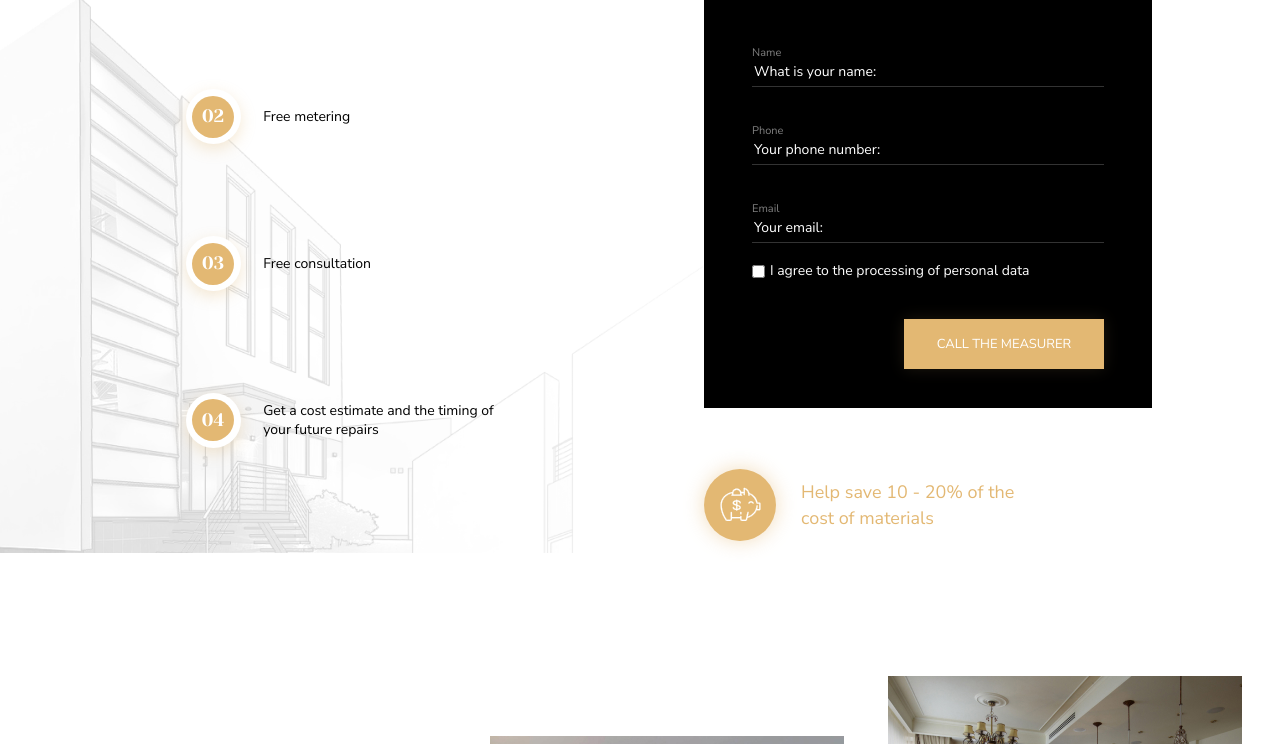
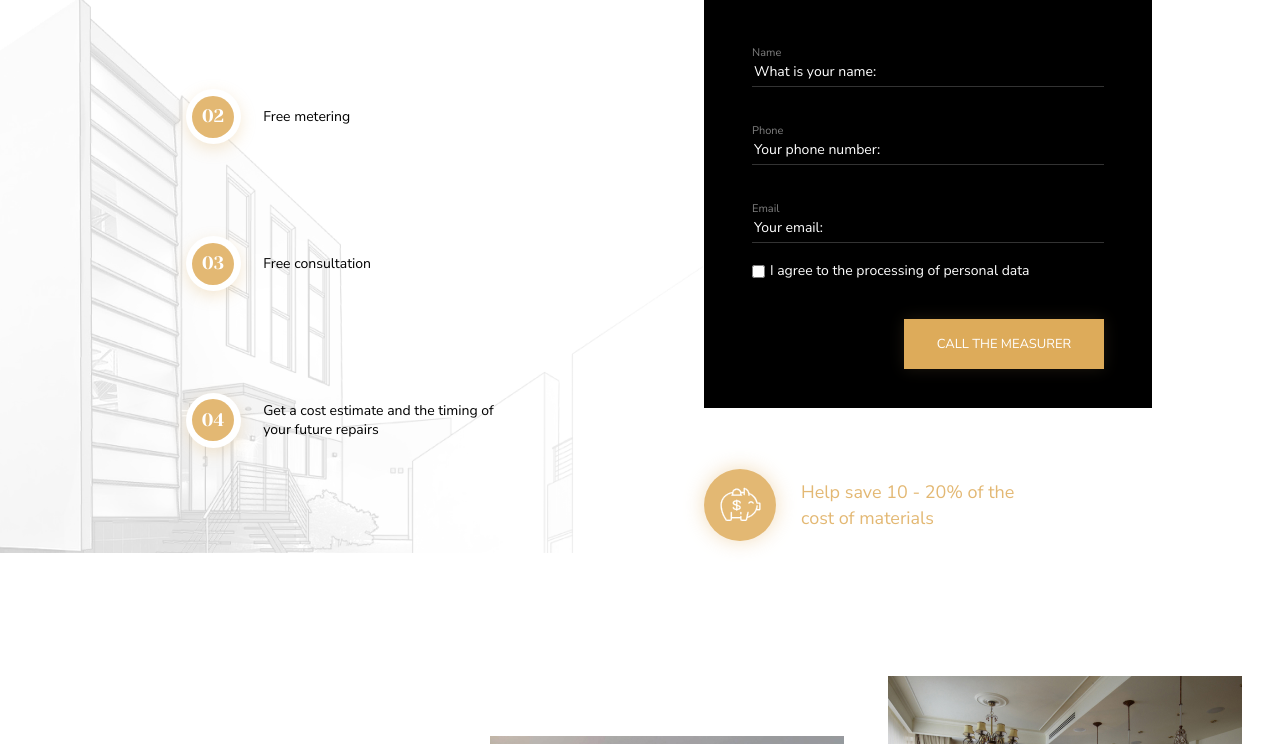
Before and after one commit to ShanatNavi/Design_Studio_Tanashev, a plain HTML site: page index.html in a window 1280 px wide. In both pictures the pointer is over the button "CALL THE MEASURER". Shown: the part 3747-4491 px from the top of the page. Drawn offline with nearby package versions, Linux system fonts and the light colour scheme.

Commit message:
the hover effect has been added in the 2nd form

```diff
--- a/main_styles.css
+++ b/main_styles.css
@@ -807,6 +807,11 @@
     box-shadow: 0 0 15px #e3b87321;
     border: none;
     align-self: flex-end;
+    transition: 0.3s;
+}
+
+.call-form__button:hover {
+    background-color: #ddab5a;
 }
 
 .benefits__sale-info {
```
